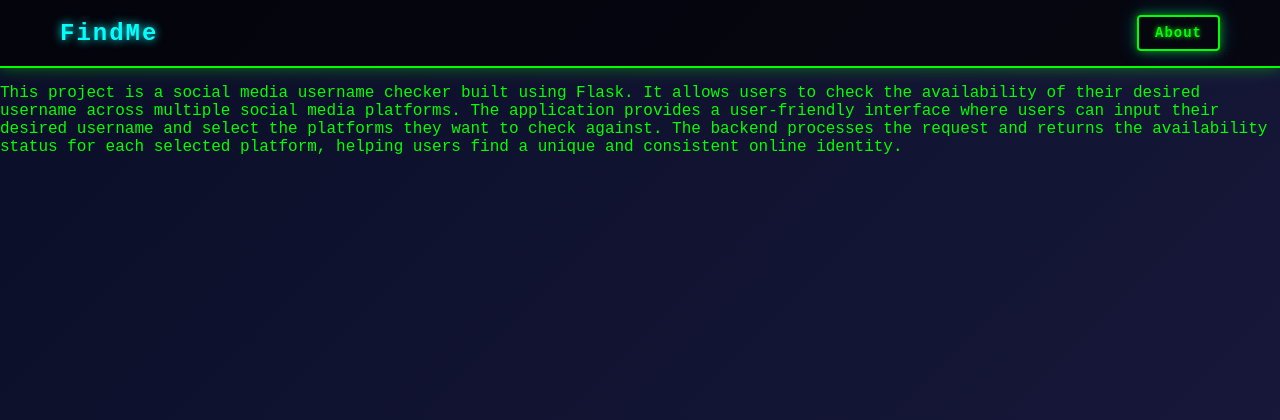
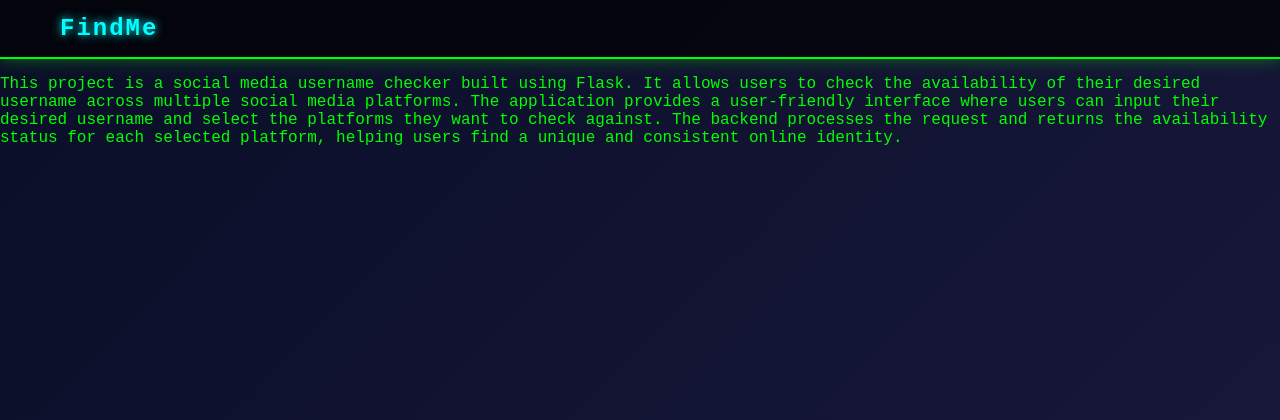
Before and after one commit to UnDefinedCS/findme, a Flask app: page /about in a window 1280 px wide. Shown: the top 420 px of the page. Run offline with Flask 3, Linux system fonts and the light colour scheme; parts of the project's set-up code (start-up, migrations or seed data) failed here and were passed over.

Commit message:
removed about button on about.html

```diff
--- a/app.py
+++ b/app.py
@@ -30,7 +30,7 @@ def submit_info():
 
 @app.route("/about")
 def about_page():
-    return render_template("about.html")
+    return render_template("about.html", noAbout=True)
 
 #TESTING ONLY
 @app.route("/loading")
--- a/templates/nav.html
+++ b/templates/nav.html
@@ -4,9 +4,11 @@
             <h2 class="navbar-title">FindMe</h2>
         </a>
         <div class="navbar-menu">
-            <a href="{{ url_for('about_page') }}">
-                <button class="nav-button">About</button>
-            </a>
+            {% if not noAbout %}
+                <a href="{{ url_for('about_page') }}">
+                    <button class="nav-button">About</button>
+                </a>
+            {% endif %}
         </div>
     </div>
 </nav>
```
